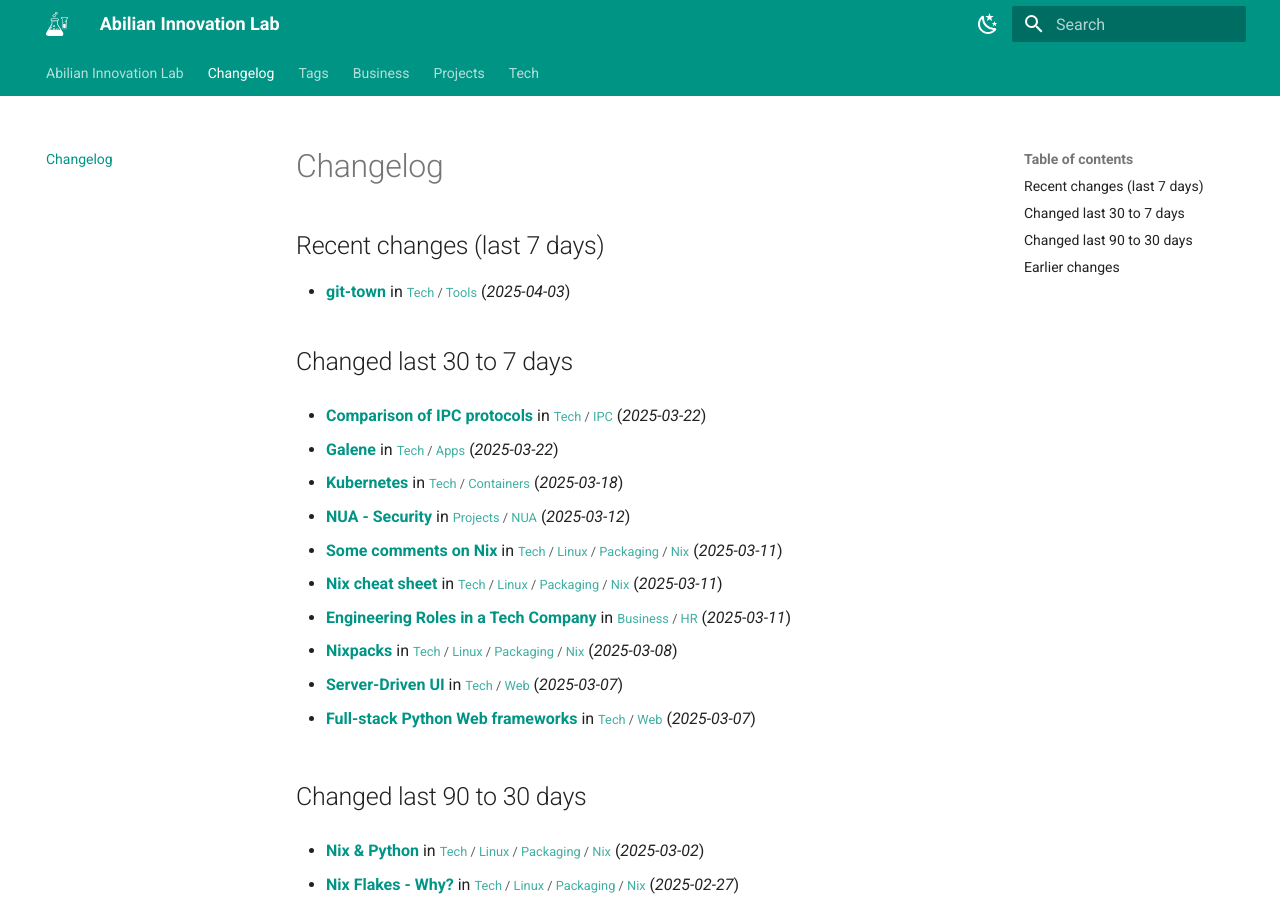
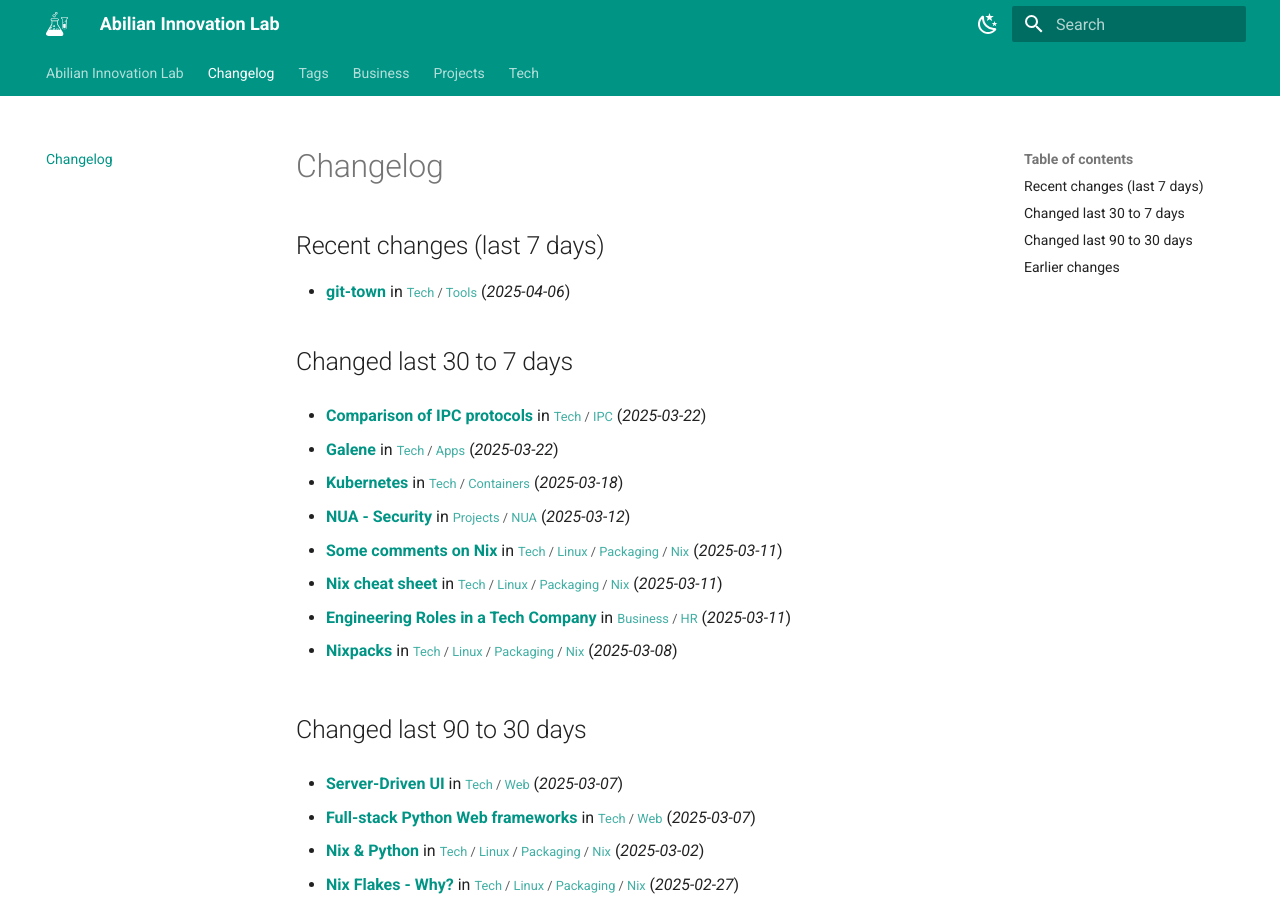
Before and after one commit to abilian/lab.abilian.com, an MkDocs documentation site: the page built from docs/changelog.md, in a window 1280 px wide and 900 px high. Built offline with MkDocs 1.6.1 and Material for MkDocs 9.7.7, drawn with Linux system fonts in a browser that asks for light colours; comment, search, counter and statistics services are not loaded.

Commit message:
Update content

```diff
--- a/docs/changelog.md
+++ b/docs/changelog.md
@@ -2,7 +2,7 @@
 
 ## Recent changes (last 7 days)
 
-- **[git-town](/Tech/Tools/git-town/)** in <small>[Tech](/Tech/00 Technology/) / [Tools](/Tech/Tools/Benchmarking CLI/)</small> (*2025-04-03*)
+- **[git-town](/Tech/Tools/git-town/)** in <small>[Tech](/Tech/00 Technology/) / [Tools](/Tech/Tools/Benchmarking CLI/)</small> (*2025-04-06*)
 
 
 
@@ -24,13 +24,13 @@
 
 - **[Nixpacks](/Tech/Linux/Packaging/Nix/Nixpacks/)** in <small>[Tech](/Tech/00 Technology/) / [Linux](/Tech/Linux/DGFIP Report - Desktop Linux/) / [Packaging](/Tech/Linux/Packaging/Debian Packaging/) / [Nix](/Tech/Linux/Packaging/Nix/00 Nix & NixOS/)</small> (*2025-03-08*)
 
+
+
+## Changed last 90 to 30 days
+
 - **[Server-Driven UI](/Tech/Web/Server-Driven UI/)** in <small>[Tech](/Tech/00 Technology/) / [Web](/Tech/Web/Content Repositories/)</small> (*2025-03-07*)
 
 - **[Full-stack Python Web frameworks](/Tech/Web/Full-stack Python Web frameworks/)** in <small>[Tech](/Tech/00 Technology/) / [Web](/Tech/Web/Content Repositories/)</small> (*2025-03-07*)
-
-
-
-## Changed last 90 to 30 days
 
 - **[Nix & Python](/Tech/Linux/Packaging/Nix/Nix & Python/)** in <small>[Tech](/Tech/00 Technology/) / [Linux](/Tech/Linux/DGFIP Report - Desktop Linux/) / [Packaging](/Tech/Linux/Packaging/Debian Packaging/) / [Nix](/Tech/Linux/Packaging/Nix/00 Nix & NixOS/)</small> (*2025-03-02*)
 
```
